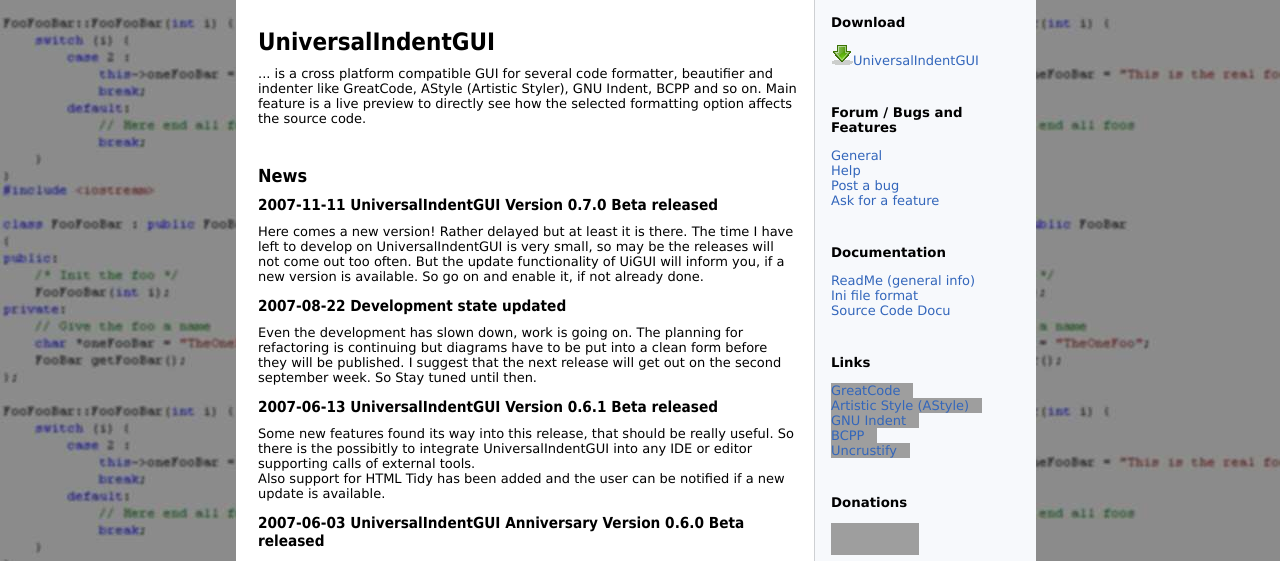
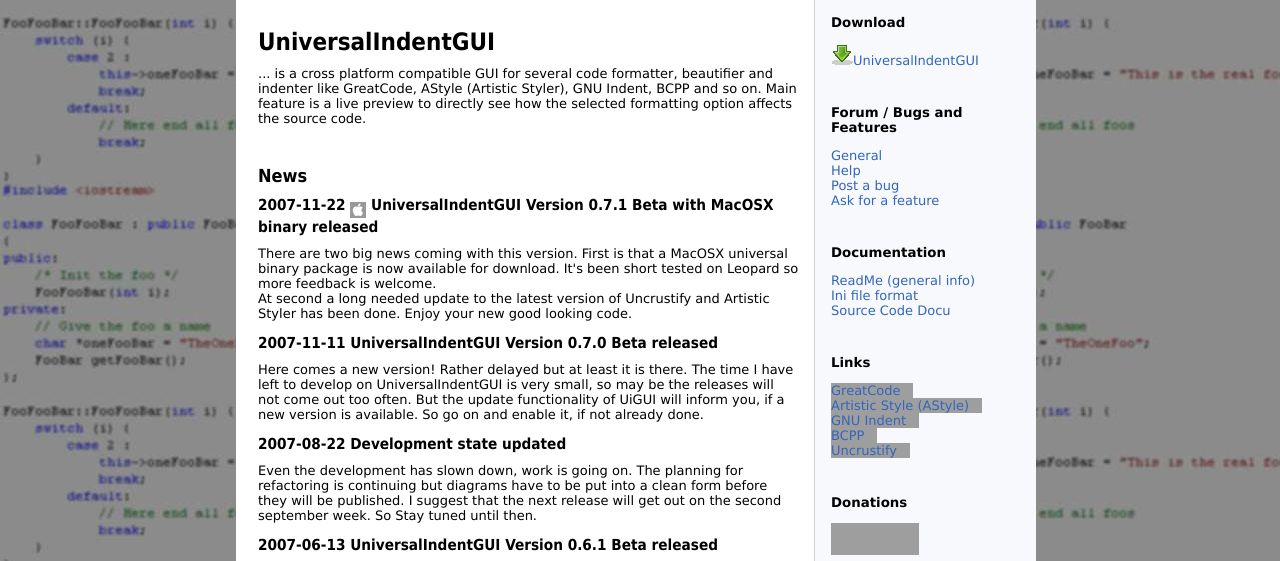
Before and after one commit to yuhaoth/univsalindent, a PHP site: page / in a window 1280 px wide. Shown: the part 205-766 px from the top of the page. Run offline with PHP 8.4, Linux system fonts and the light colour scheme; grey boxes are pictures that could not be loaded.

Commit message:
Updated for new version

```diff
--- a/website/index.php
+++ b/website/index.php
@@ -26,6 +26,13 @@
                    preview to directly see how the selected formatting option affects the source code.</p>
 				<br />
 				<h2>News</h2>
+
+                <h3>2007-11-22 <img src="images/apfel.png" align="middle" alt="Apple Logo"/> UniversalIndentGUI Version 0.7.1 Beta with MacOSX binary released</h3>
+				<p>There are two big news coming with this version. First is that a MacOSX universal binary
+                package is now available for download. It's been short tested on Leopard so more feedback
+                is welcome.<br />
+                At second a long needed update to the latest version of Uncrustify and Artistic Styler
+                has been done. Enjoy your new good looking code.</p>
 
                 <h3>2007-11-11 UniversalIndentGUI Version 0.7.0 Beta released</h3>
 				<p>Here comes a new version! Rather delayed but at least it is there. The time I have left
```
Also changed, not shown: website/features.php (+7 -0 lines), website/images/apfel.png (added).
